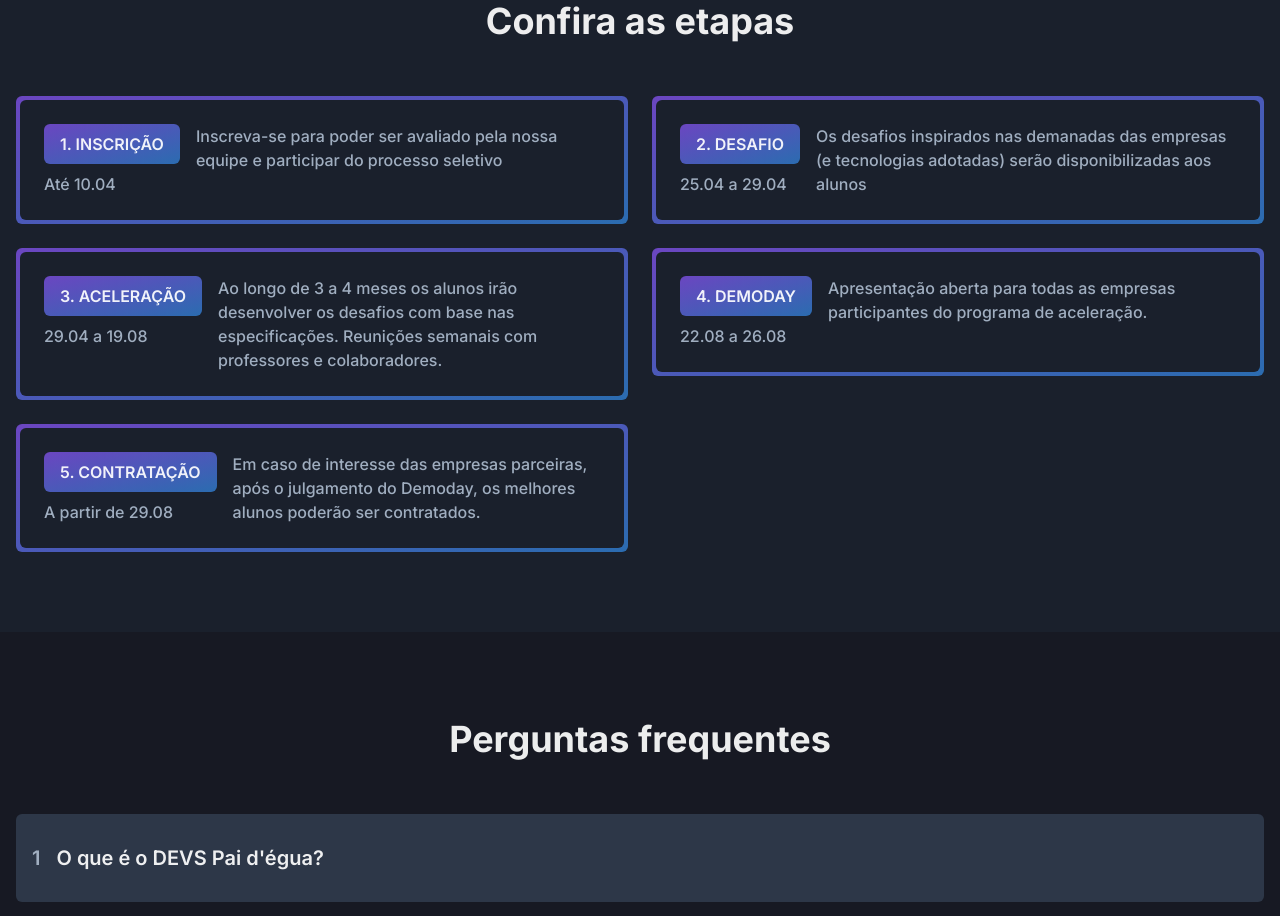
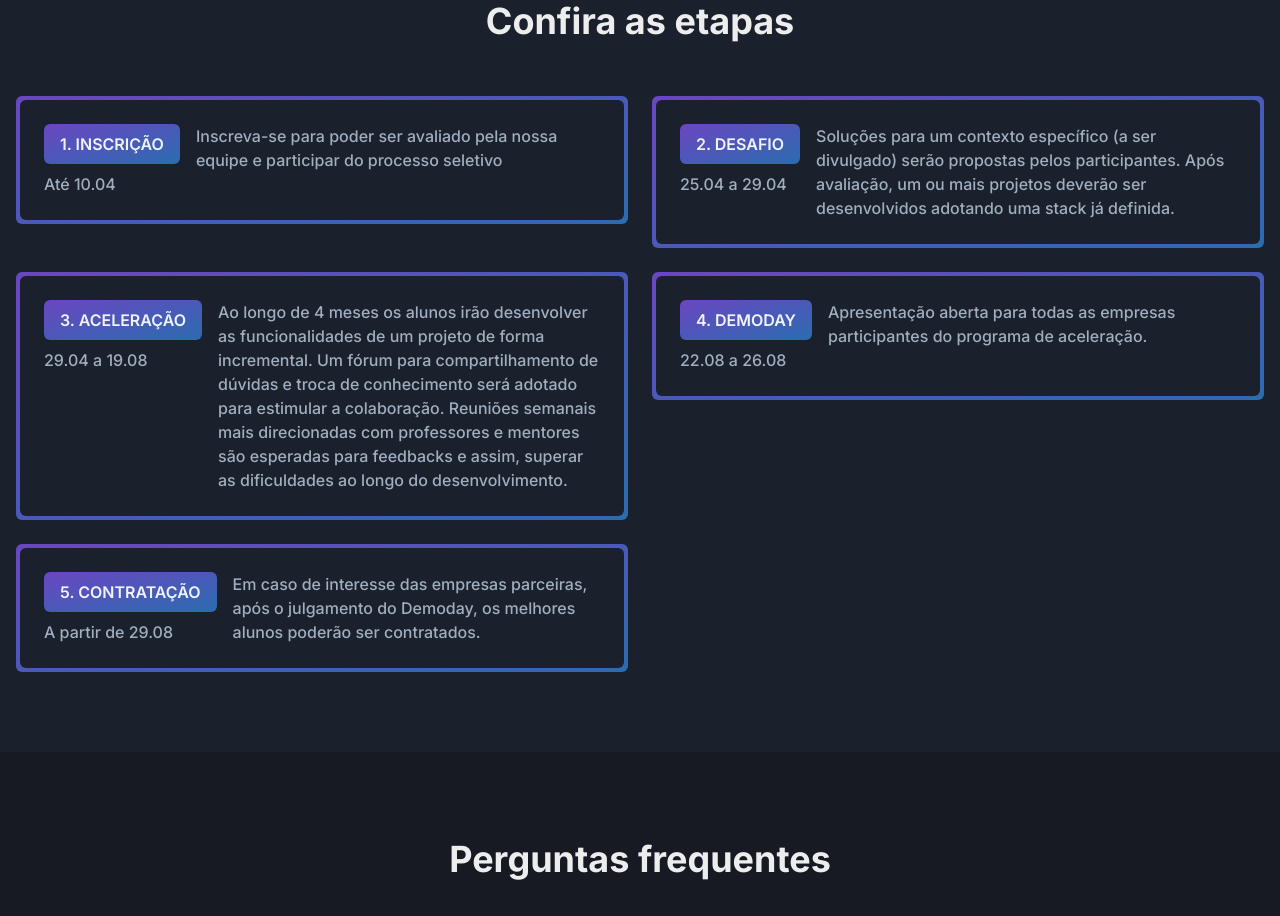
Before and after one commit to eljonathas/devspaidegua, a Next.js app: page / in a window 1280 px wide. Shown: the part 3100-4016 px from the top of the page. Built offline with nearby package versions, Linux system fonts and the light colour scheme.

Commit message:
fix: adjust help texts

```diff
--- a/src/pages/index.tsx
+++ b/src/pages/index.tsx
@@ -506,7 +506,7 @@ const IndexPage = () => {
                     <StepsRow
                       stepTitle="2. DESAFIO"
                       stepDate="25.04 a 29.04"
-                      stepDescription="Os desafios inspirados nas demanadas das empresas (e tecnologias adotadas) serão disponibilizadas aos alunos"
+                      stepDescription="Soluções para um contexto específico (a ser divulgado) serão propostas pelos participantes. Após avaliação, um ou mais projetos deverão ser desenvolvidos adotando uma stack já definida."
                     />
                   </Fade>
                 </GridItem>
@@ -515,7 +515,7 @@ const IndexPage = () => {
                     <StepsRow
                       stepTitle="3. ACELERAÇÃO"
                       stepDate="29.04 a 19.08"
-                      stepDescription="Ao longo de 3 a 4 meses os alunos irão desenvolver os desafios com base nas especificações. Reunições semanais com professores e colaboradores."
+                      stepDescription="Ao longo de 4 meses os alunos irão desenvolver as funcionalidades de um projeto de forma incremental. Um fórum para compartilhamento de dúvidas e troca de conhecimento será adotado para estimular a colaboração. Reuniões semanais mais direcionadas com professores e mentores são esperadas para feedbacks e assim, superar as dificuldades ao longo do desenvolvimento."
                     />
                   </Fade>
                 </GridItem>
--- a/src/utils/faqData.json
+++ b/src/utils/faqData.json
@@ -45,6 +45,6 @@
   },
   {
     "title": "Se for selecionado, poderei continuar com o meu estágio durante a participação no DEVS Pai d'égua?",
-    "description": "Dado a carga horária semanal de 20 horas para participação no DEVS Pai d'égua, não é esperado que os participantes mantenham outro vínculo durante a execução do projeto."
+    "description": "Dada a carga horária semanal de 20 horas para participação no DEVS Pai d'égua, não é esperado que os participantes mantenham outro vínculo durante a execução do programa."
   }
 ]
```
